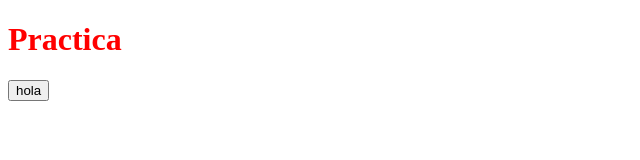
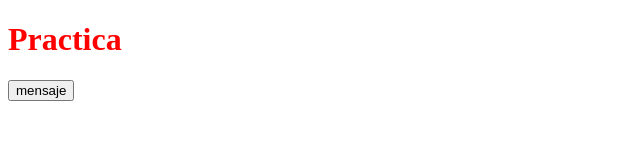
Before and after one commit to mxaxaxbx/practicagh, a plain HTML site: page index.html in a window 1280 px wide. Shown: the full height of the page, 0-640 px from the left. Drawn offline with Linux system fonts and the light colour scheme.

```diff
--- a/index.html
+++ b/index.html
@@ -9,7 +9,7 @@
 </head>
 <body>
     <h1 class="titulo">Practica</h1>
-    <button>hola</button>
+    <button>mensaje</button>
 
     <script src="assets/js/scripts.js"></script>
 </body>
```
